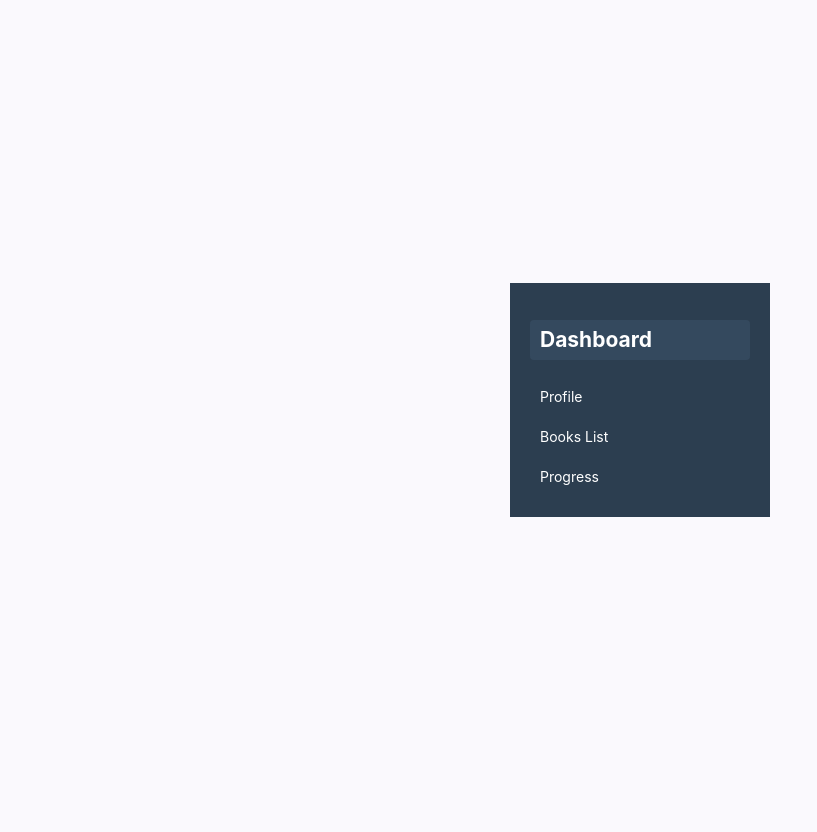
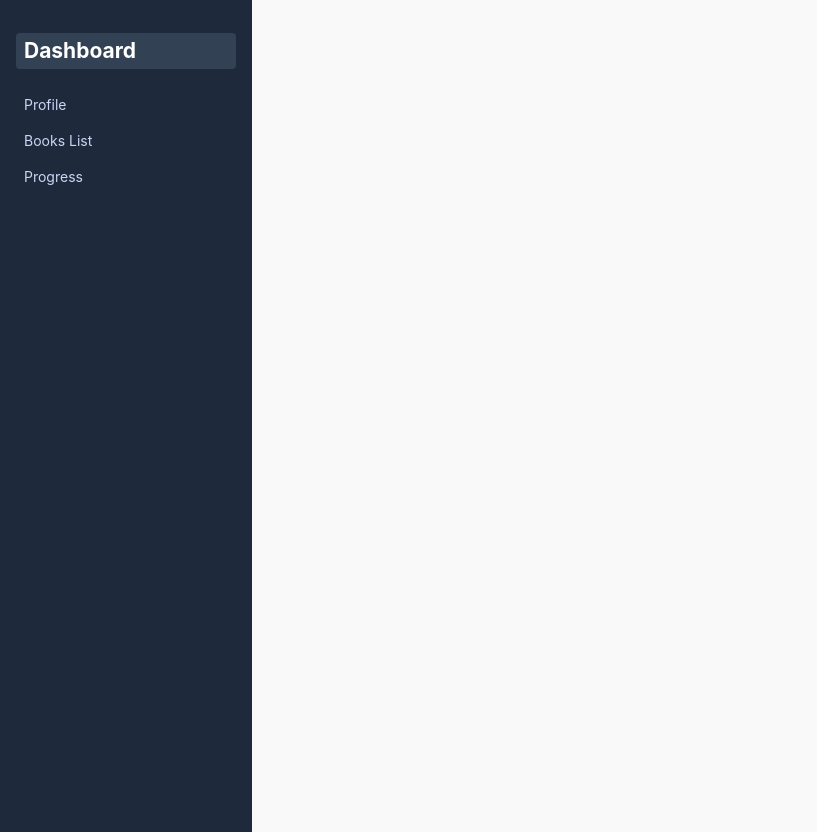
Before and after one commit to atikahadzman/book-frontend, an Angular app: page / in a window 1280 px wide. Shown: the whole page, without its empty margins (0-817 px from the left). Before the commit the page ends 800 px from the top, so only its background shows below. Built offline with nearby package versions, Linux system fonts and the light colour scheme.

Commit message:
fixed page layout and content display

```diff
--- a/src/app/app.component.css
+++ b/src/app/app.component.css
@@ -157,6 +157,19 @@ fill: var(--gray-400);
     fill: var(--gray-900);
 }
 
+.layout {
+    display: flex;
+    height: 100vh;
+}
+
+.content {
+    flex: 1;
+    padding: 1rem;
+    overflow-y: auto;
+    background: #f9f9f9;
+}
+
+
 @media screen and (max-width: 650px) {
     .content {
         flex-direction: column;
--- a/src/app/app.component.html
+++ b/src/app/app.component.html
@@ -1,7 +1,16 @@
-<main class="app-layout">
+<!-- <main class="app-layout">
   <app-sidebar></app-sidebar>
 
   <section class="page-content">
     <router-outlet></router-outlet>
   </section>
-</main>
+</main> -->
+
+
+<div class="layout">
+  <app-sidebar></app-sidebar>
+
+  <main class="content">
+    <router-outlet></router-outlet>
+  </main>
+</div>
--- a/src/app/app.component.ts
+++ b/src/app/app.component.ts
@@ -1,11 +1,11 @@
+import { CommonModule } from '@angular/common';
 import { Component, OnInit } from '@angular/core';
 import { RouterOutlet } from '@angular/router';
-import { SidebarComponent } from './layout/sidebar.component';
+import { SidebarComponent } from './layout/sidebar/sidebar.component';
 import { BookService } from './services/book.service';
 import { Book } from './models/books';
 import { ProfileService } from './services/profile.service';
 import { Profile } from './models/profile';
-import { CommonModule } from '@angular/common';
 
 @Component({
   selector: 'app-root',
@@ -19,7 +19,7 @@ export class AppComponent {}
 // @Component({
 //   selector: 'app-root',
 //   standalone: true,
-//   imports: [SidebarComponent, CommonModule],
+//   imports: [SidebarComponent, CommonModule, RouterOutlet],
 //   templateUrl: './app.component.html',
 //   styleUrl: './app.component.css',
 // })
--- a/src/app/app.routes.ts
+++ b/src/app/app.routes.ts
@@ -1,7 +1,7 @@
 import { Routes } from '@angular/router';
 import { ProfileComponent } from '././pages/profile.component';
 import { BooksComponent } from '././pages/books.component';
-import { ProgressComponent } from '././pages/progress.component';
+import { ProgressComponent } from './pages/progress.component';
 
 export const routes: Routes = [
   { path: '', redirectTo: 'app', pathMatch: 'full' },
--- a/src/app/layout/sidebar.component.ts
+++ /dev/null
@@ -1,42 +0,0 @@
-import { Component } from '@angular/core';
-import { RouterLink, RouterLinkActive } from '@angular/router';
-
-@Component({
-  standalone: true,
-  selector: 'app-sidebar',
-  imports: [RouterLink, RouterLinkActive],
-  template: `
-    <aside class="sidebar">
-      <nav>
-        <h2>
-          <a routerLink="/" routerLinkActive="active">
-            Dashboard
-          </a>
-        </h2>
-        <a routerLink="/profile" routerLinkActive="active">Profile</a>
-        <a routerLink="/books" routerLinkActive="active">Books List</a>
-        <a routerLink="/progress" routerLinkActive="active">Progress</a>
-      </nav>
-    </aside>
-  `,
-  styles: [`
-    .sidebar {
-      width: 220px;
-      background: #2c3e50;
-      color: white;
-      padding: 20px;
-    }
-    nav a {
-      display: block;
-      color: white;
-      padding: 10px;
-      text-decoration: none;
-      border-radius: 4px;
-    }
-    nav a.active,
-    nav a:hover {
-      background: #34495e;
-    }
-  `]
-})
-export class SidebarComponent {}
--- /dev/null
+++ b/src/app/layout/sidebar/sidebar.component.css
@@ -0,0 +1,23 @@
+.sidebar {
+  width: 220px;
+  background: #1e293b;
+  color: white;
+  padding: 1rem;
+  height: 100vh;
+  position: sticky;
+  top: 0;
+}
+
+
+nav a {
+  display: block;
+  padding: 0.5rem;
+  color: #cbd5f5;
+  text-decoration: none;
+}
+
+nav a.active {
+  background: #334155;
+  border-radius: 4px;
+  color: white;
+}
--- /dev/null
+++ b/src/app/layout/sidebar/sidebar.component.html
@@ -0,0 +1,12 @@
+<aside class="sidebar">
+    <nav>
+    <h2>
+        <a routerLink="/" routerLinkActive="active">
+        Dashboard
+        </a>
+    </h2>
+    <a routerLink="/profile" routerLinkActive="active">Profile</a>
+    <a routerLink="/books" routerLinkActive="active">Books List</a>
+    <a routerLink="/progress" routerLinkActive="active">Progress</a>
+    </nav>
+</aside>
--- /dev/null
+++ b/src/app/models/progress.ts
@@ -0,0 +1,10 @@
+export interface Progress {
+    id?: string;
+    user_id: string;
+    book_id: string;
+    status: string;
+    current_page: number;
+    started_at: number;
+    last_read_at: number;
+    completed_at: number;
+}
--- a/src/app/pages/profile.component.ts
+++ b/src/app/pages/profile.component.ts
@@ -4,9 +4,11 @@ import { ProfileService } from '../services/profile.service';
 import { Profile } from '../models/profile';
 
 @Component({
-    selector: 'app-profile',
+    // selector: 'app-profile',
     standalone: true,
-    imports: [CommonModule],
+    imports: [
+        CommonModule
+    ],
     template: `
         <h1>Profile</h1>
 
--- a/src/app/pages/progress.component.ts
+++ b/src/app/pages/progress.component.ts
@@ -1,10 +1,45 @@
-import { Component } from '@angular/core';
+import { Component,  OnInit } from '@angular/core';
+import { CommonModule } from '@angular/common';
+import { ProgressService } from '../services/progress.service';
+import { Progress } from '../models/progress';
+import { MatIconModule } from '@angular/material/icon';
+import { MatButtonModule } from '@angular/material/button';
+import { MatBadgeModule } from '@angular/material/badge';
+import { MatCardModule } from '@angular/material/card';
+import { MatTableModule } from '@angular/material/table';
 
 @Component({
+  // selector: 'app-progress',
   standalone: true,
-  template: `
-    <h1>Progress</h1>
-    <p>Reading progress and statistics.</p>
+  imports: [
+    CommonModule,
+    MatBadgeModule,
+    MatButtonModule,
+    MatIconModule,
+    MatCardModule,
+    MatTableModule
+  ],
+  template: `<h1>Progress</h1>
+    <ul *ngIf="progress; else loading">
+        <li *ngFor="let prog of progress">
+            {{ prog.book_id }}
+        </li>
+    </ul>
+
+    <ng-template #loading>
+        <p>Loading progress...</p>
+    </ng-template>
   `
 })
-export class ProgressComponent {}
+export class ProgressComponent implements OnInit {
+  progress: Progress[] = [];
+  // displayedColumns: string[] = ['title', 'status'];
+
+  constructor(private progressService: ProgressService) {}
+
+  ngOnInit() {
+    this.progressService.getAll().subscribe(data => {
+      this.progress = data;
+    });
+  }
+}
--- /dev/null
+++ b/src/app/services/progress.service.ts
@@ -0,0 +1,23 @@
+import { inject, Injectable } from '@angular/core';
+import { HttpClient } from '@angular/common/http';
+import { Observable } from 'rxjs';
+import { Progress } from '../models/progress';
+
+@Injectable({
+  providedIn: 'root',
+})
+
+export class ProgressService {
+    private http = inject(HttpClient);
+    private apiUrl = 'http://localhost:8080/api/readingprogress';
+
+    // READ ALL
+    getAll(): Observable<Progress[]> {
+        return this.http.get<Progress[]>(this.apiUrl);
+    }
+
+    // READ BY ID
+    getById(id: string): Observable<Progress> {
+        return this.http.get<Progress>(`${this.apiUrl}/${id}`);
+    }
+}
```
Also changed, not shown: src/app/layout/sidebar/sidebar.component.ts (added, +11 -0 lines). Lines whose indentation alone changed are shown as unchanged.
